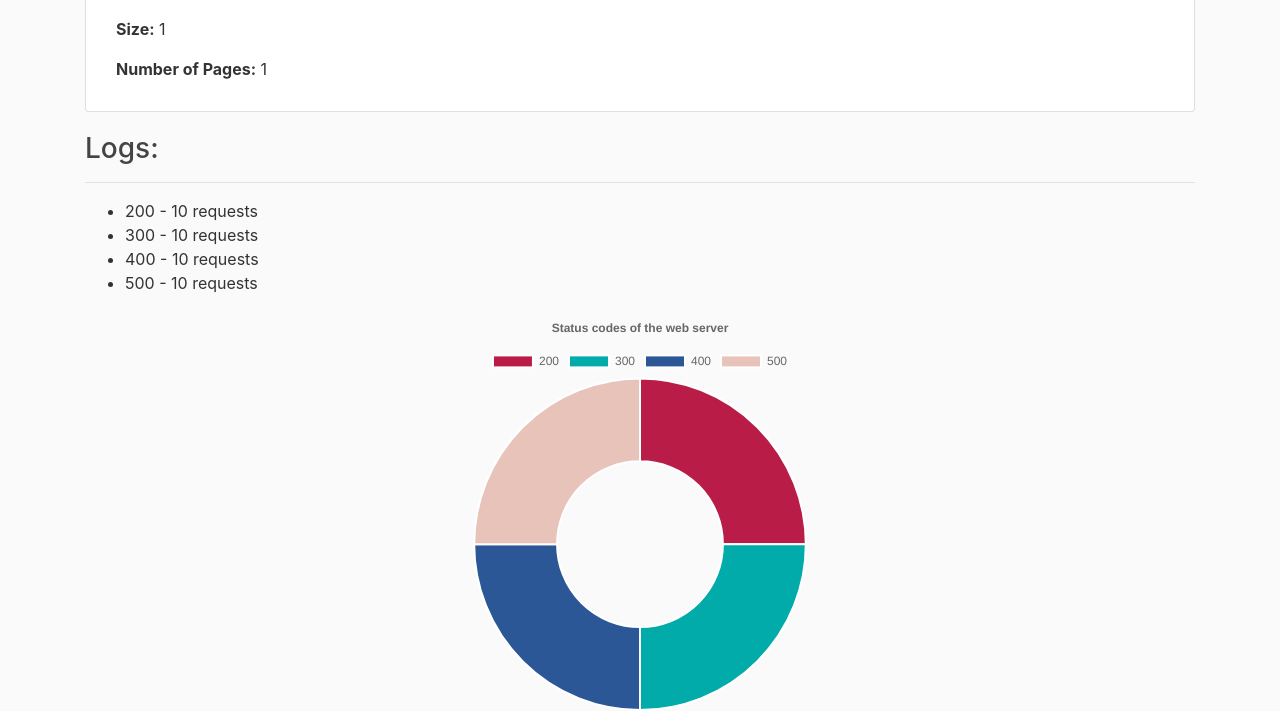
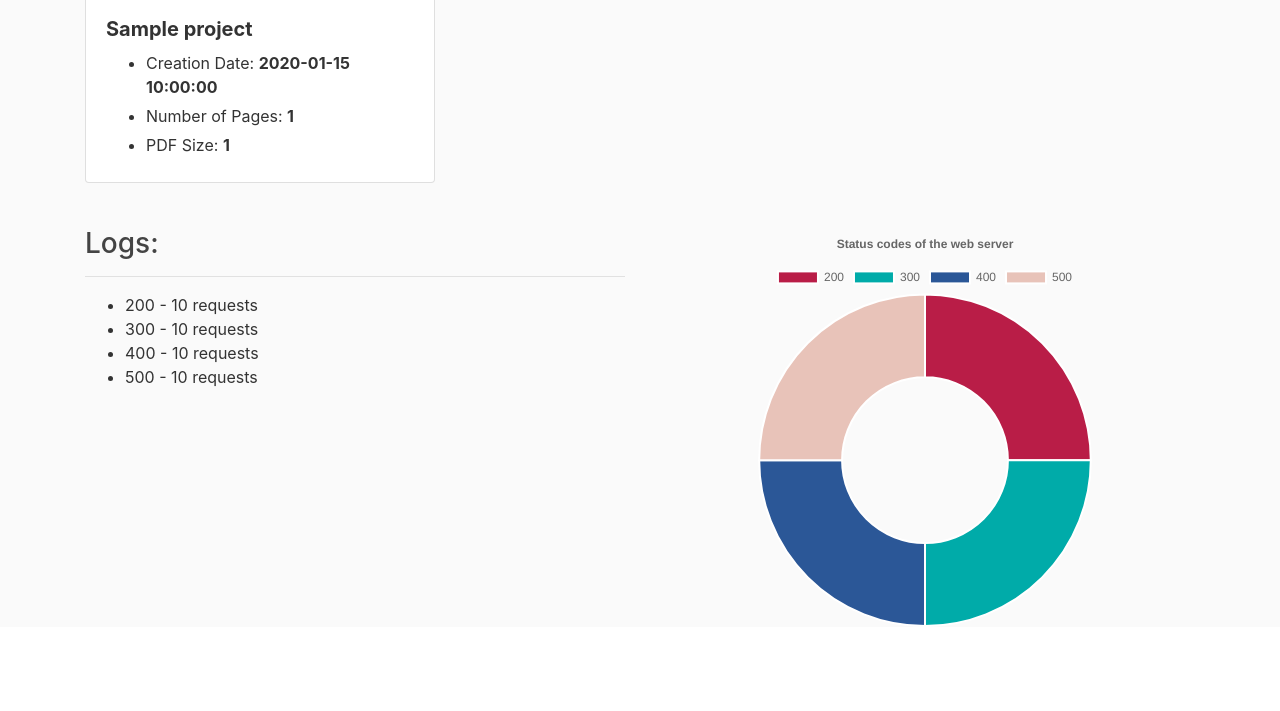
Before and after one commit to OussemaJaouadi/PForm, a Flask app: template templates/monitor.html in a window 1280 px wide. Shown: the part 674-1385 px from the top of the page. After the commit the page ends 1299 px from the top, so only its background shows below. Run offline with Flask 3, Linux system fonts and the light colour scheme; the template is opened without the code that fills it: most values are stand-ins (such as "Sample title", 1, 10 or a date in 2020); some libraries are stand-ins or nearby versions.

Commit message:
Fixing some templates

```diff
--- a/static/main.css
+++ b/static/main.css
@@ -136,10 +136,12 @@ body {
   }
 
   .project-image {
-    width: 150px;
-    height: auto;
-    margin-right: 20px;
+    width: 100%;
+    height: 350px;
+    object-fit: cover;
+    object-position: center;
   }
+
 
   .project-details {
     flex-grow: 1;
--- a/templates/monitor.html
+++ b/templates/monitor.html
@@ -27,48 +27,48 @@
     <div class="row">
       <div class="col-md-12">
         {% if projects %}
-          <h3>Projects:</h3>
-          <hr>
-          <div class="card-group">
+        <div class="row">
           {% for project in projects %}
-              <div class="card" style="width: 18rem; margin-bottom: 20px; padding: 10px;">
-                <img src="{{ url_for('static', filename='images/' + project.project_name + '.jpg') }}" class="card-img-top" style="height: 200px; object-fit: cover; object-position: top;" alt="Project Image">
+            <div class="col-md-4 mb-4">
+              <div class="card">
+                <img src="/static/images/{{ project.project_name }}.jpg" alt="Project Image" class="card-img-top project-image img-fluid">
                 <div class="card-body">
-                  <h5 class="card-title font-weight-bold" style="text-decoration: underline;">{{ project.project_name }}</h5>
-                  <p class="card-text">
-                    <span class="font-weight-bold">Creation Date:</span> {{ project.creation_date }}
-                  </p>
-                  <p class="card-text">
-                    <span class="font-weight-bold">Size:</span> {{ project.size }}
-                  </p>
-                  <p class="card-text">
-                    <span class="font-weight-bold">Number of Pages:</span> {{ project.num_pages }}
-                  </p>
+                  <h2 class="card-title project-name h2 font-weight-bold">{{ project.project_name }}</h2>
+                  <ul class="card-text project-points">
+                    <li>Creation Date: <span class="creation-date">{{ project.creation_date }}</span></li>
+                    <li>Number of Pages: <span class="page-count">{{ project.num_pages }}</span></li>
+                    <li>PDF Size: <span class="pdf-size">{{ project.size }}</span></li>
+                  </ul>
+                </div>
               </div>
             </div>
           {% endfor %}
         </div>
-        {% else %}
-          <p>No projects found for the given ID.</p>
       {% endif %}
 
 
       {% if logs %}
+      <div class="row">
+        <div class="col-md-6">
           <h3>Logs:</h3>
           <hr>
-          <ul>
-            <li>200 - {{ logs.response_200 }} requests</li>
-            <li>300 - {{ logs.response_300 }} requests</li>
-            <li>400 - {{ logs.response_400 }} requests</li>
-            <li>500 - {{ logs.response_500 }} requests</li>
+          <ul class="logs-list">
+            <li>200 - <span class="log-count">{{ logs.response_200 }}</span> requests</li>
+            <li>300 - <span class="log-count">{{ logs.response_300 }}</span> requests</li>
+            <li>400 - <span class="log-count">{{ logs.response_400 }}</span> requests</li>
+            <li>500 - <span class="log-count">{{ logs.response_500 }}</span> requests</li>
           </ul>
-
+        </div>
+        <div class="col-md-6">
           <div class="chart-component">
             <div class="content">
               <canvas id="myChart" style="width: 100%; height: 400px;"></canvas>
             </div>
           </div>
+        </div>
+      </div>
     {% endif %}
+
       </div>
     </div>
   </div>
```
Also changed, not shown: static/images/projSec1.jpg, static/images/projSec2.jpg, 2 other files. Lines whose indentation alone changed are shown as unchanged.
